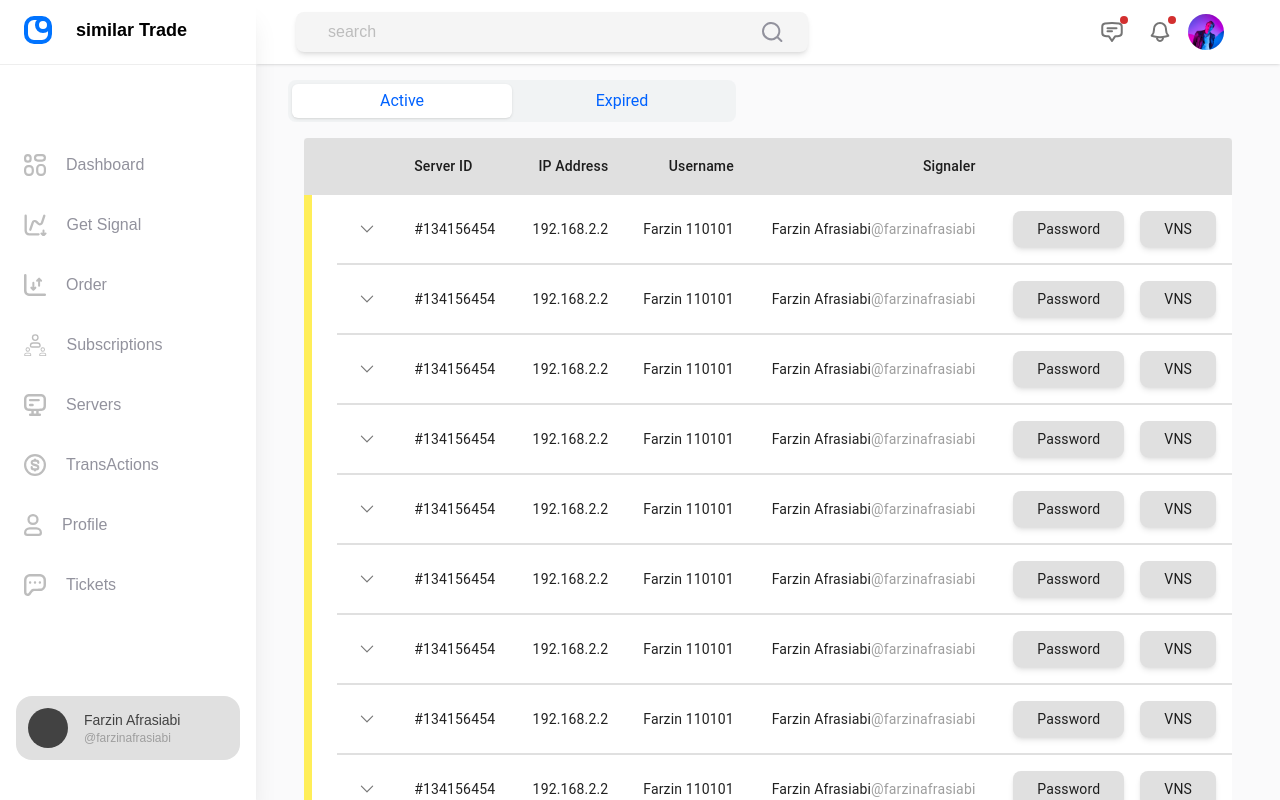
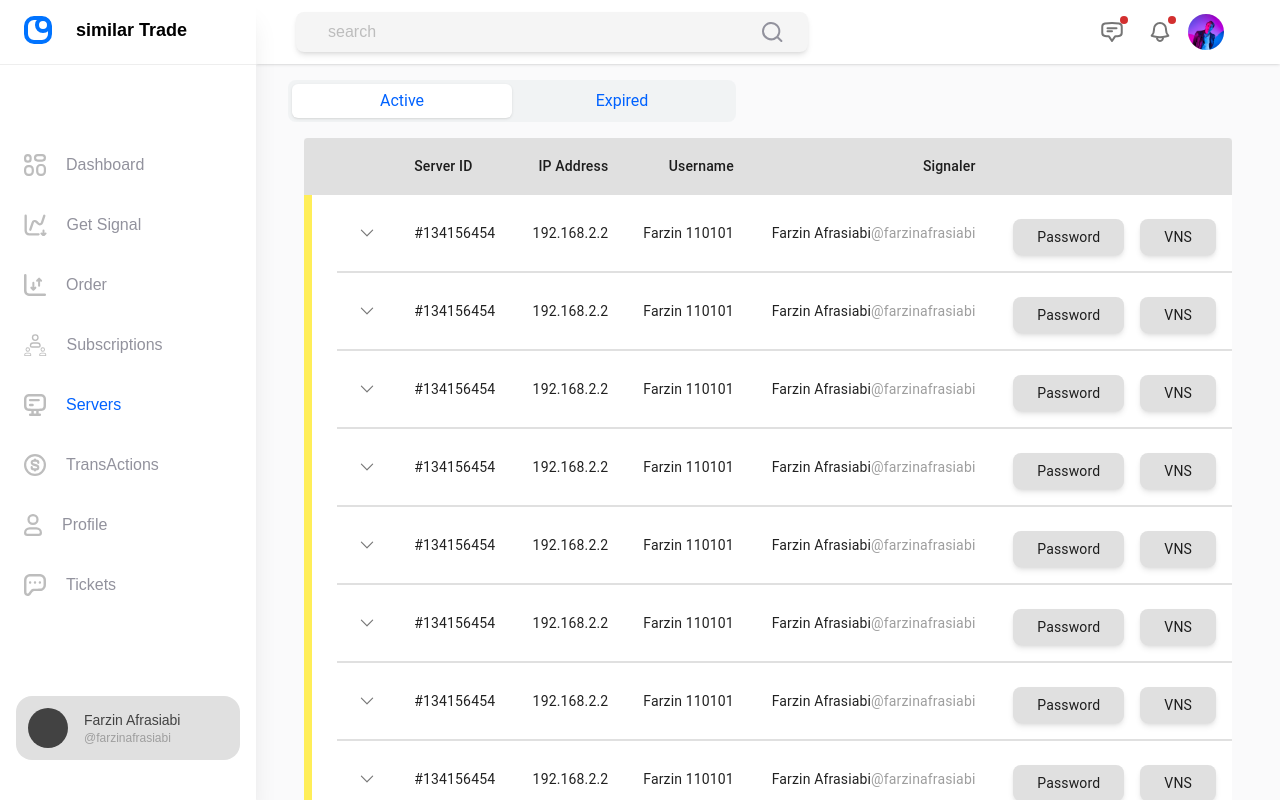
Before and after one commit to FarzinAfrasiabi/similar-trade, a Next.js app: page /servers/user/1 in a window 1280 px wide. Built offline with nearby package versions, Linux system fonts and the light colour scheme.

Commit message:
update some design

```diff
--- a/src/components/table/CollapseTable.js
+++ b/src/components/table/CollapseTable.js
@@ -51,12 +51,12 @@ function Row(props) {
           <span>{row.signaler.user}</span>
           <span className="text-gray-500">{row.signaler.userId}</span>
         </TableCell>
-        <TableCell align="right" className="space-x-4">
+        <TableCell align="right" className="space-x-4 space-y-2">
           {showPassword ? (
             <CopyToClipboard
               text={"A12154ar234wef"}
               onCopy={() => {
-                toast.success("Coppied to clipBoard");
+                toast.success("Copied to clipBoard");
                 setTimeout(() => {
                   setShowPassword(false);
                 }, 2000);
@@ -119,23 +119,7 @@ function Row(props) {
   );
 }
 
-Row.propTypes = {
-  row: PropTypes.shape({
-    calories: PropTypes.number.isRequired,
-    carbs: PropTypes.number.isRequired,
-    fat: PropTypes.number.isRequired,
-    history: PropTypes.arrayOf(
-      PropTypes.shape({
-        amount: PropTypes.number.isRequired,
-        customerId: PropTypes.string.isRequired,
-        date: PropTypes.string.isRequired,
-      })
-    ).isRequired,
-    name: PropTypes.string.isRequired,
-    price: PropTypes.number.isRequired,
-    protein: PropTypes.number.isRequired,
-  }).isRequired,
-};
+
 
 
 
@@ -157,8 +141,8 @@ export default function CollapsibleTable({rows}) {
             </TableRow>
           </TableHead>
           <TableBody>
-            {rows.map((row) => (
-              <Row key={row.name} row={row} />
+            {rows.map((row , index) => (
+              <Row key={index} row={row} />
             ))}
           </TableBody>
         </Table>
--- a/src/container/layout/aside.js
+++ b/src/container/layout/aside.js
@@ -5,7 +5,6 @@ import { useRouter } from "next/router";
 
 const Aside = () => {
   const router = useRouter();
-
   return (
     <aside className="z-20 hidden lg:w-52 xl:w-64  bg-white shadow-xl  lg:block flex-shrink-0 ">
       <div className="flex flex-col py-4 h-full justify-between">
@@ -31,7 +30,7 @@ const Aside = () => {
                 ></span>
                 <Link
                   className={`flex items-center gap-x-5  ${
-                    router.asPath === nav.path
+                    router.asPath.startsWith(nav.path)
                       ? "text-[#0062FF]"
                       : "text-[#92929D]"
                   }`}
--- a/src/container/layout/bottom.js
+++ b/src/container/layout/bottom.js
@@ -19,20 +19,20 @@ const BottomNavigation = () => {
             ></span>
             <Link
               className={`flex flex-col gap-y-1 items-center gap-x-5  ${
-                router.asPath === nav.path ? "text-[#0062FF]" : "text-slate-600"
+                router.asPath.startsWith(nav.path) ? "text-[#0062FF]" : "text-slate-600"
               }`}
               href={nav.path}
             >
               <span
                 className={`${
-                  router.asPath === nav.path
+                  router.asPath.startsWith(nav.path)
                     ? "fill-[#0062FF]"
                     : "fill-gray-400"
                 }`}
               >
                 {nav.icon()}
               </span>
-              {router.asPath === nav.path && (
+              {router.asPath.startsWith(nav.path) && (
                 <span className="text-xs flex-auto">{nav.name}</span>
               )}
             </Link>
--- a/src/container/layout/index.js
+++ b/src/container/layout/index.js
@@ -10,7 +10,7 @@ const Layout = ({ children }) => {
       <div className="flex flex-1 flex-col w-full">
         {/* header */}
         <Header />
-        <main className="h-full flex flex-col gap-y-4 overflow-y-auto overflow-x-hidden  px-3 lg:px-6 py-4 mb-10 lg:mb-0">
+        <main className="h-full flex flex-col gap-y-4 overflow-y-auto overflow-x-hidden  px-3 lg:px-6 py-4 mb-10 pb-20 lg:pb-0 lg:mb-0">
           {children}
         </main>
         <BottomNavigation />
--- a/src/utils/navigation.js
+++ b/src/utils/navigation.js
@@ -6,17 +6,17 @@ import ServerIcon from "@/components/icons/navigation/serverIcon";
 import SubScriptionIcon from "@/components/icons/navigation/subscrptionIcon";
 import TransActionIcon from "@/components/icons/navigation/transActionIcon";
 import ChatIcon from "@/components/icons/public/chatIcon";
-
+const regex = /\/(.*)/;
 export const navigation = [
   { name: "Dashboard", path: "/dashboard", icon: () => DashboaradIcon() },
   { name: "Get Signal", path: "/getsignal", icon: () => GetSignalIcon() },
   { name: "Order", path: "/order/123", icon: () => TradeIcon() },
   {
     name: "Subscriptions",
-    path: "/subscriptions/admin",
+    path: "/subscriptions/admin/",
     icon: () => SubScriptionIcon(),
   },
-  { name: "Servers", path: "/servers", icon: () => ServerIcon() },
+  { name: "Servers", path: "/servers/user", icon: () => ServerIcon() },
   { name: "TransActions", path: "/transaction", icon: () => TransActionIcon() },
   { name: "Profile", path: "/Profile", icon: () => ProfileIcon() },
   { name: "Tickets", path: "/tickets", icon: () => ChatIcon() },
```
